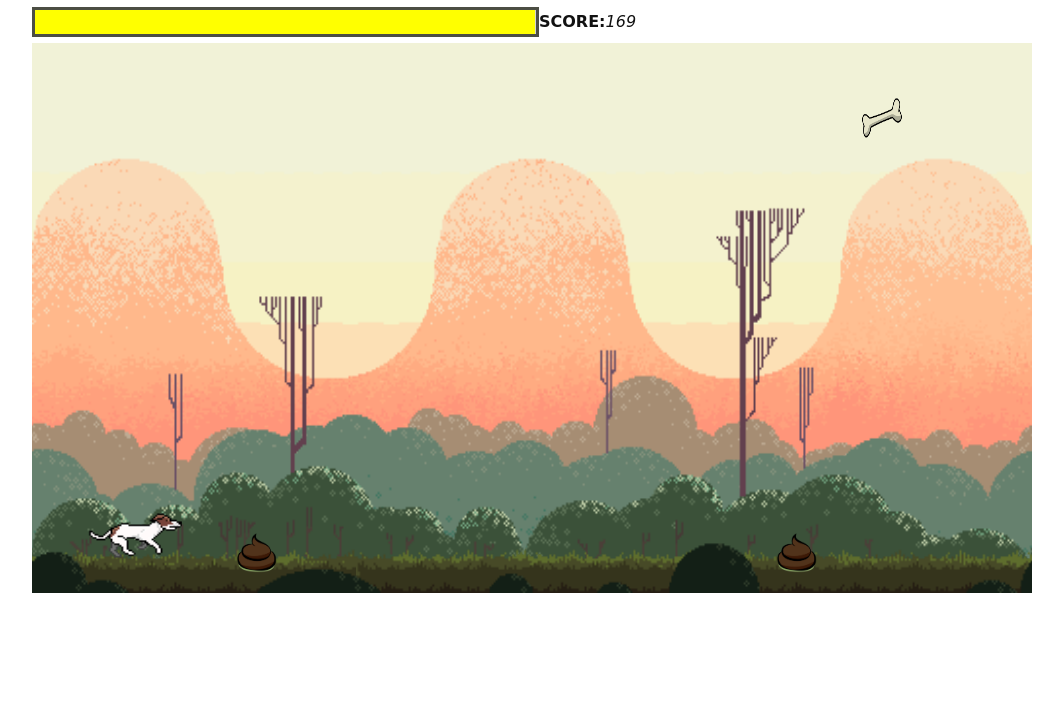
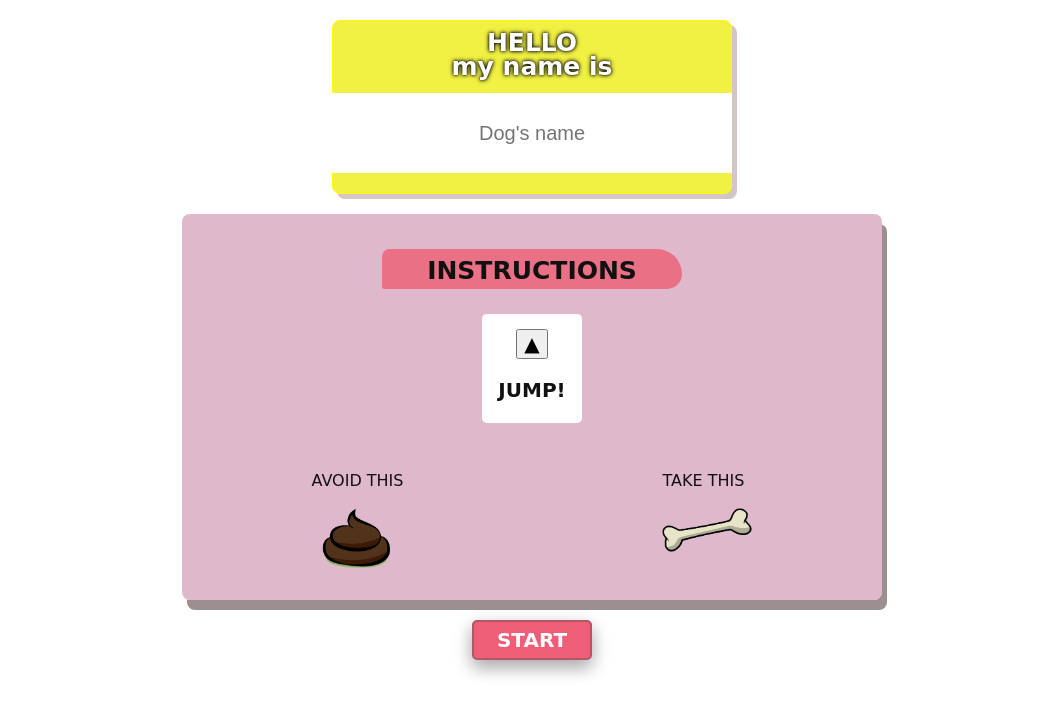
Before and after one commit to arimagic-8bit/Walk-Me-Game, a website: page index.html in a window 1280 px wide. Both pictures are taken after a click on the button "START". Shown: the whole page, without its empty margins (108-1171 px from the left). Drawn offline with Linux system fonts and the light colour scheme.

Commit message:
Add name&instructions screen, transitions between screens and buttons

```diff
--- a/css/style.css
+++ b/css/style.css
@@ -58,6 +58,8 @@ body {
   align-items: center;
 }
 
+/* SPLASH SCREEN */
+
 .start-game {
   display: flex;
   flex-direction: column;
@@ -76,6 +78,13 @@ body {
   align-self: center;
 }
 
+.btn-container {
+  display: flex;
+  justify-content: space-around;
+  margin-top: 20px;
+  margin-bottom: 20px;
+}
+
 button {
   font-family: inherit;
   font-size: 1em;
@@ -86,7 +95,7 @@ button {
   font-family: "Luckiest Guy", cursive;
   font-weight: bolder;
   font-size: 20px;
-  width: 100px;
+  width: 120px;
   height: 40px;
   border: solid 2px rgb(177, 88, 103);
   background-color: rgb(238, 94, 118);
@@ -95,6 +104,144 @@ button {
   margin-bottom: 10px;
   box-shadow: 0 8px 16px 0 rgba(0, 0, 0, 0.2), 0 6px 20px 0 rgba(0, 0, 0, 0.19);
 }
+
+.ranking-button {
+  align-self: center;
+  font-family: "Luckiest Guy", cursive;
+  font-weight: bolder;
+  font-size: 20px;
+  width: 120px;
+  height: 40px;
+  border: solid 2px rgb(177, 88, 103);
+  background-color: rgb(238, 94, 118);
+  color: white;
+  border-radius: 5px;
+  margin-bottom: 10px;
+  box-shadow: 0 8px 16px 0 rgba(0, 0, 0, 0.2), 0 6px 20px 0 rgba(0, 0, 0, 0.19);
+}
+
+/* NAME SCREEN */
+
+.name-screen {
+  display: flex;
+  flex-direction: column;
+}
+
+form {
+  display: flex;
+  flex-direction: column;
+  justify-content: center;
+  align-content: center;
+  align-self: center;
+  margin-top: 20px;
+  margin-bottom: 20px;
+  border: 1px yellow solid;
+  width: 400px;
+  background-color: rgb(241, 241, 67);
+  border-radius: 8px;
+  box-shadow: 5px 5px #d3c6c6;
+}
+
+label {
+  width: fit-content;
+  align-self: center;
+  text-align: center;
+  font-family: "Luckiest Guy", cursive;
+  font-size: 25px;
+  padding-top: 10px;
+  font-weight: bold;
+  color: white;
+  text-shadow: 0 0 3px #080808, 0 0 5px #080808;
+}
+
+#username {
+  align-self: center;
+  height: 80px;
+  width: 400px;
+  margin-top: 15px;
+  margin-bottom: 20px;
+  border: none;
+  text-align: center;
+  font-size: 20px;
+}
+
+.instructions {
+  display: flex;
+  flex-direction: column;
+  align-content: center;
+  justify-content: center;
+  background: rgba(216, 168, 190, 0.8);
+  width: 700px;
+  align-self: center;
+  border-radius: 8px;
+  box-shadow: 5px 10px #9b8f8f;
+  margin-bottom: 20px;
+}
+
+.instructions h3 {
+  align-self: center;
+  font-size: 25px;
+  margin-top: 35px;
+  background-color: rgb(238, 94, 118, 0.8);
+  width: 300px;
+  height: 40px;
+  text-align: center;
+  padding-top: 10px;
+  border-radius: 15px 50px 30px 5px;
+}
+
+.press-btn {
+  align-self: center;
+  text-align: center;
+  padding-top: 15px;
+  background-color: white;
+  width: 100px;
+  border-radius: 5px;
+  font-size: 20px;
+  font-weight: bold;
+}
+
+.elements {
+  display: flex;
+  flex-direction: row;
+  justify-content: space-around;
+  margin-top: 30px;
+  margin-bottom: 30px;
+}
+
+.nasty {
+  display: flex;
+  flex-direction: column;
+  align-content: center;
+  justify-content: center;
+}
+
+.nasty img {
+  margin: 0 auto;
+  width: 70px;
+}
+
+.good img {
+  margin: 0 auto;
+  width: 90px;
+}
+
+.start-button-name {
+  align-self: center;
+  font-family: "Luckiest Guy", cursive;
+  font-weight: bolder;
+  font-size: 20px;
+  width: 120px;
+  height: 40px;
+  border: solid 2px rgb(177, 88, 103);
+  background-color: rgb(238, 94, 118);
+  color: white;
+  border-radius: 5px;
+  margin-bottom: 10px;
+  box-shadow: 0 8px 16px 0 rgba(0, 0, 0, 0.2), 0 6px 20px 0 rgba(0, 0, 0, 0.19);
+}
+
+/* GAME SCREEN */
 
 .game .lives {
   flex: 1;
@@ -131,6 +278,8 @@ button {
   position: inherit;
   bottom: 56px;
 }
+
+/* GAME OVER SCREEN */
 
 .game-over {
   display: flex;
@@ -181,3 +330,18 @@ button {
   margin-bottom: 25px;
   box-shadow: 0 8px 16px 0 rgba(0, 0, 0, 0.2), 0 6px 20px 0 rgba(0, 0, 0, 0.19);
 }
+
+.menu-btn {
+  align-self: center;
+  font-family: "Luckiest Guy", cursive;
+  font-weight: bolder;
+  font-size: 20px;
+  width: 130px;
+  height: 40px;
+  border: solid 2px rgb(177, 88, 103);
+  background-color: rgb(238, 94, 118);
+  color: white;
+  border-radius: 5px;
+  margin-bottom: 25px;
+  box-shadow: 0 8px 16px 0 rgba(0, 0, 0, 0.2), 0 6px 20px 0 rgba(0, 0, 0, 0.19);
+}
--- a/src/game.js
+++ b/src/game.js
@@ -93,13 +93,28 @@ class Game {
         } else if (this.obstacles[this.obstacles.length - 1].x <= this.canvas.width / 2) {
           this.obstacles.push(newObstacles)
         }
+      } else if (Math.random() > 0.90 && this.obstacles.length < this.maxNumberObstacles) {
+        const newObstacles = new Obstacles(this.canvas, 355, 5, 'img/Elements/tennis-ball-drawing-6.png')
+
+        if (this.obstacles.length === 0) {
+          this.obstacles.push(newObstacles)
+        } else if (this.obstacles[this.obstacles.length - 1].x <= this.canvas.width / 2) {
+          this.obstacles.push(newObstacles)
+        }
       }
 
       // 1.2 create new food random
 
       if (Math.random() > 0.99 && this.food.length < this.maxNumberFood) {
-        const randomHeightPositionFood = this.canvas.height * Math.random()
-        const newFood = new Food(this.canvas, randomHeightPositionFood, 5, 'img/Elements/bone-drawing-3.png')
+        const newFood = new Food(this.canvas, 490, 5, 'img/Elements/bone-drawing-3.png')
+
+        if (this.food.length === 0) {
+          this.food.push(newFood)
+        } else if (this.food[this.food.length - 1].x <= this.canvas.width / 2) {
+          this.food.push(newFood)
+        }
+      } else if (Math.random() > 0.98 && this.food.length < this.maxNumberFood) {
+        const newFood = new Food(this.canvas, 350, 5, 'img/Elements/bone-drawing-3.png')
 
         if (this.food.length === 0) {
           this.food.push(newFood)
--- a/src/main.js
+++ b/src/main.js
@@ -6,6 +6,7 @@ let splashScreen // start game screen
 let gameScreen // Game screen
 let gameOverScreen // GameOver screen
 let rankingScreen
+let nameChange
 
 // NAME and Instructions screen OK
 // Here, include de RANKING screen after
@@ -25,14 +26,17 @@ function createSplash (params) {
   splashScreen = buildDom(`
 <main class = "start-game">
  <img class="walk-me" src="img/Dog/DogOpening.jpg" alt="Walk me Opening"/>
+ <div class ="btn-container">
  <button class="start-button">START</button>
+ <button class= "ranking-button">RANKING</button>
+ </div>
  </main>
  `)
   document.body.appendChild(splashScreen)
 
-  const startButton = splashScreen.querySelector('button')
+  const startButton = splashScreen.querySelector('.start-button')
   startButton.addEventListener('click', function (params) {
-    startGame()
+    startNameScreen()
   })
 }
 
@@ -41,7 +45,7 @@ function createNameScreen () {
   nameScreen = buildDom(`
     <main class = "name-screen">
       <form>
-        <label>Write your dog's name:</label>
+        <label>HELLO<br>my name is</label>
         <input id="username" type="text" placeholder="Dog's name" value="">
       </form>
       <div class = "instructions">
@@ -60,11 +64,21 @@ function createNameScreen () {
           <img class = "bone" src = "img/Elements/bone-drawing-3.png" alt="Bone Draw"/>
           </div>
         </div>
+      </div>
+        <button class="start-button-name">START</button>
     </main>
   `)
   document.body.appendChild(nameScreen)
 
-  const nameChange = nameScreen.querySelector('.username')
+  const startButton = nameScreen.querySelector('.start-button-name')
+  startButton.addEventListener('click', function (params) {
+    nameChange = nameScreen.querySelector('#username').value
+
+    if (nameChange === '') {
+      nameChange = 'SUPER DOG'
+    }
+    startGame()
+  })
 }
 
 // game screen
@@ -99,12 +113,18 @@ function createGameOver (score) {
       <div class = "score-container">
       <p class "score">Your Score: <span>${score}</span></p>
       </div>
-      <button class = "restart-btn">RESTART</button>
+      <div class= "btn-container">
+        <button class = "restart-btn">RESTART</button>
+        <button class = "menu-btn">MENU</button>
+      </div>
     </main>
   `)
 
-  var restartButton = gameOverScreen.querySelector('button')
+  var restartButton = gameOverScreen.querySelector('.restart-btn')
   restartButton.addEventListener('click', startGame)
+
+  var menuButton = gameOverScreen.querySelector('.menu-btn')
+  menuButton.addEventListener('click', goToSplash)
 
   document.body.appendChild(gameOverScreen)
 }
@@ -117,6 +137,7 @@ function createRankingScreen (playerName, newScore) {
     <h2>GOOD BOYS RANKING<h2>
     <div>
     </div>
+    <button class ="return-btn">RETURN</button>
     </main>
   `)
 
@@ -140,8 +161,14 @@ function createRankingScreen (playerName, newScore) {
   return topScoresArr
 }
 
+// go to name screen
+
+function startNameScreen () {
+  removeScreen()
+  createNameScreen()
+}
+
 // start the game, end the game
-
 function startGame (params) {
   removeScreen()
   createGameScreen()
@@ -166,6 +193,13 @@ function removeScreen (params) {
   document.body.innerHTML = ''
 }
 
+// return to splash screen
+
+function goToSplash () {
+  removeScreen()
+  createSplash()
+}
+
 // Run the start screen when page is loaded
 
 window.addEventListener('load', createSplash)
```
